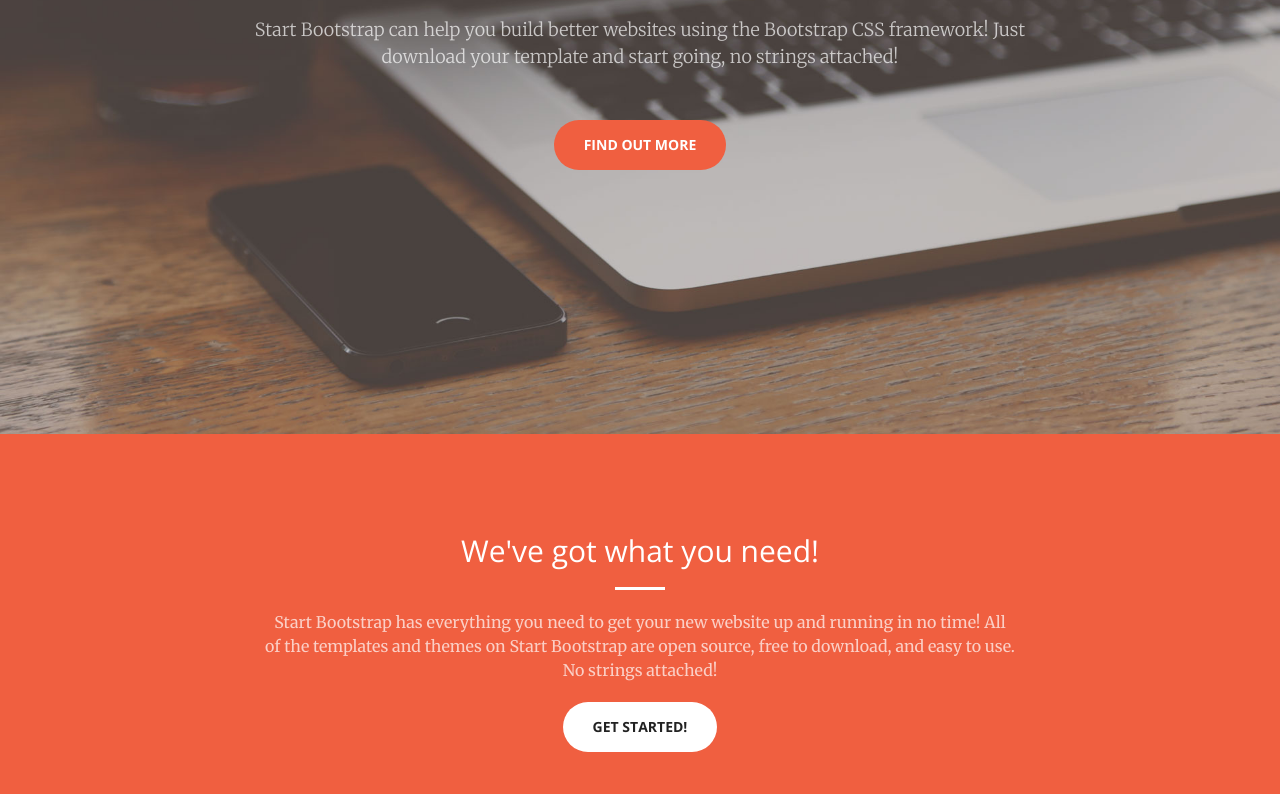
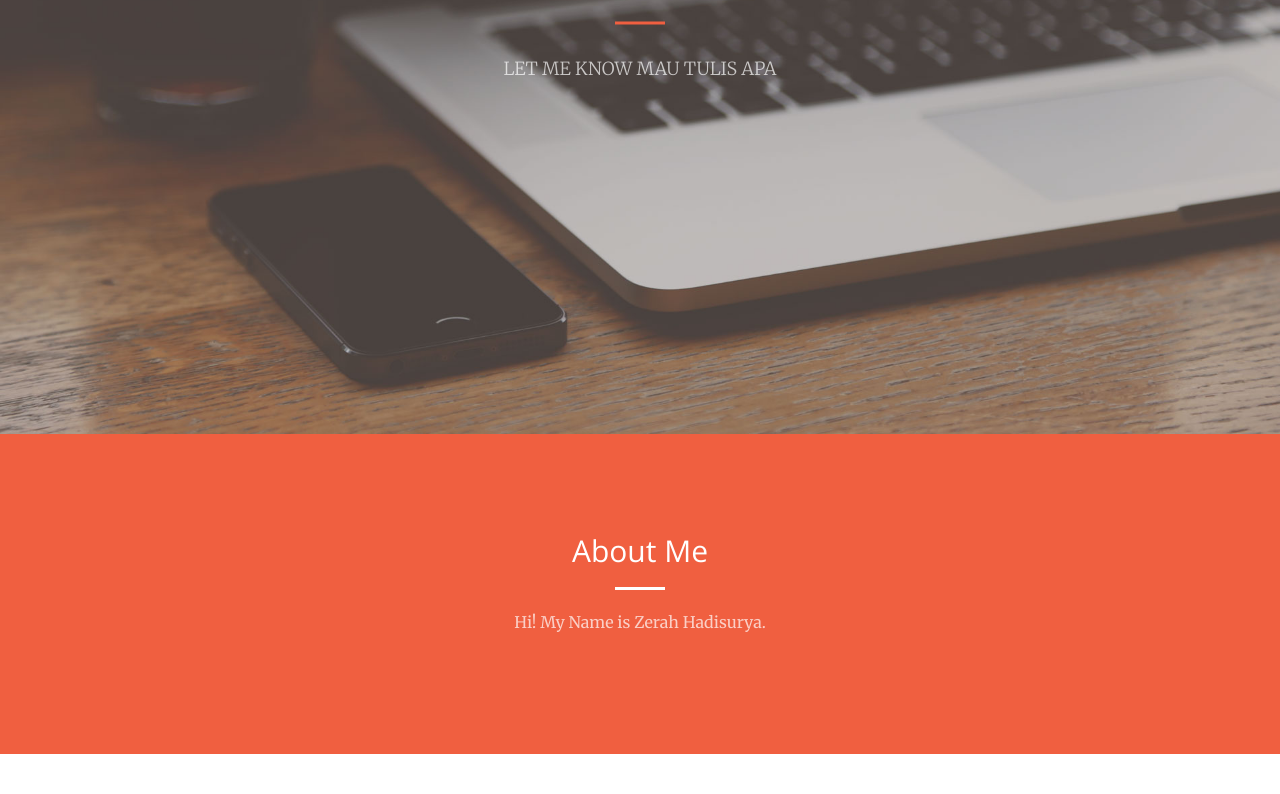
Before and after one commit to akhadisurya/zerah, a website: page index.html in a window 1280 px wide. Shown: the part 366-1160 px from the top of the page. Drawn offline with nearby package versions, Linux system fonts and the light colour scheme.

Commit message:
make few changes

```diff
--- a/index.html
+++ b/index.html
@@ -73,8 +73,8 @@
             <div class="header-content-inner">
                 <h1 id="homeHeading">Zerah Hadisurya</h1>
                 <hr>
-                <p>Start Bootstrap can help you build better websites using the Bootstrap CSS framework! Just download your template and start going, no strings attached!</p>
-                <a href="#about" class="btn btn-primary btn-xl page-scroll">Find Out More</a>
+                <p>LET ME KNOW MAU TULIS APA</p>
+                <!-- <a href="#about" class="btn btn-primary btn-xl page-scroll">Find Out More</a> -->
             </div>
         </div>
     </header>
@@ -83,10 +83,10 @@
         <div class="container">
             <div class="row">
                 <div class="col-lg-8 col-lg-offset-2 text-center">
-                    <h2 class="section-heading">We've got what you need!</h2>
+                    <h2 class="section-heading">About Me</h2>
                     <hr class="light">
-                    <p class="text-faded">Start Bootstrap has everything you need to get your new website up and running in no time! All of the templates and themes on Start Bootstrap are open source, free to download, and easy to use. No strings attached!</p>
-                    <a href="#services" class="page-scroll btn btn-default btn-xl sr-button">Get Started!</a>
+                    <p class="text-faded">Hi! My Name is Zerah Hadisurya.</p>
+                    <!-- <a href="#services" class="page-scroll btn btn-default btn-xl sr-button">Get Started!</a> -->
                 </div>
             </div>
         </div>
@@ -232,14 +232,14 @@
         </div>
     </section>
 
-    <aside class="bg-dark">
+    <!-- <aside class="bg-dark">
         <div class="container text-center">
             <div class="call-to-action">
                 <h2>Free Download at Start Bootstrap!</h2>
                 <a href="http://startbootstrap.com/template-overviews/creative/" class="btn btn-default btn-xl sr-button">Download Now!</a>
             </div>
         </div>
-    </aside>
+    </aside> -->
 
     <section id="contact">
         <div class="container">
@@ -251,11 +251,11 @@
                 </div>
                 <div class="col-lg-4 col-lg-offset-2 text-center">
                     <i class="fa fa-phone fa-3x sr-contact"></i>
-                    <p>123-456-6789</p>
+                    <p>626-466-8998</p>
                 </div>
                 <div class="col-lg-4 text-center">
                     <i class="fa fa-envelope-o fa-3x sr-contact"></i>
-                    <p><a href="mailto:your-email@your-domain.com">feedback@startbootstrap.com</a></p>
+                    <p><a href="mailto:zkhadisurya@gmail.com">zkhadisurya@gmail.com</a></p>
                 </div>
             </div>
         </div>
```
